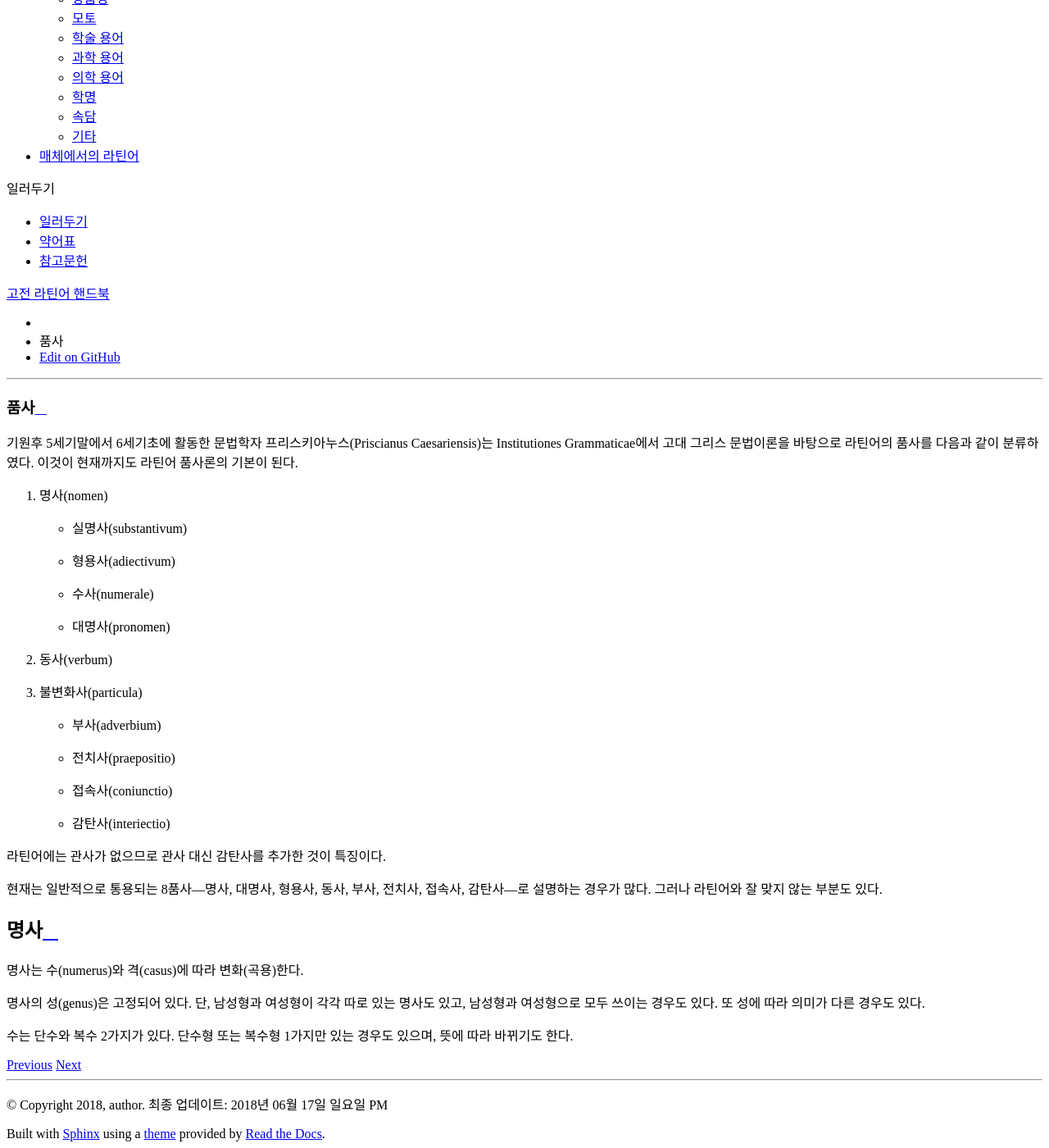
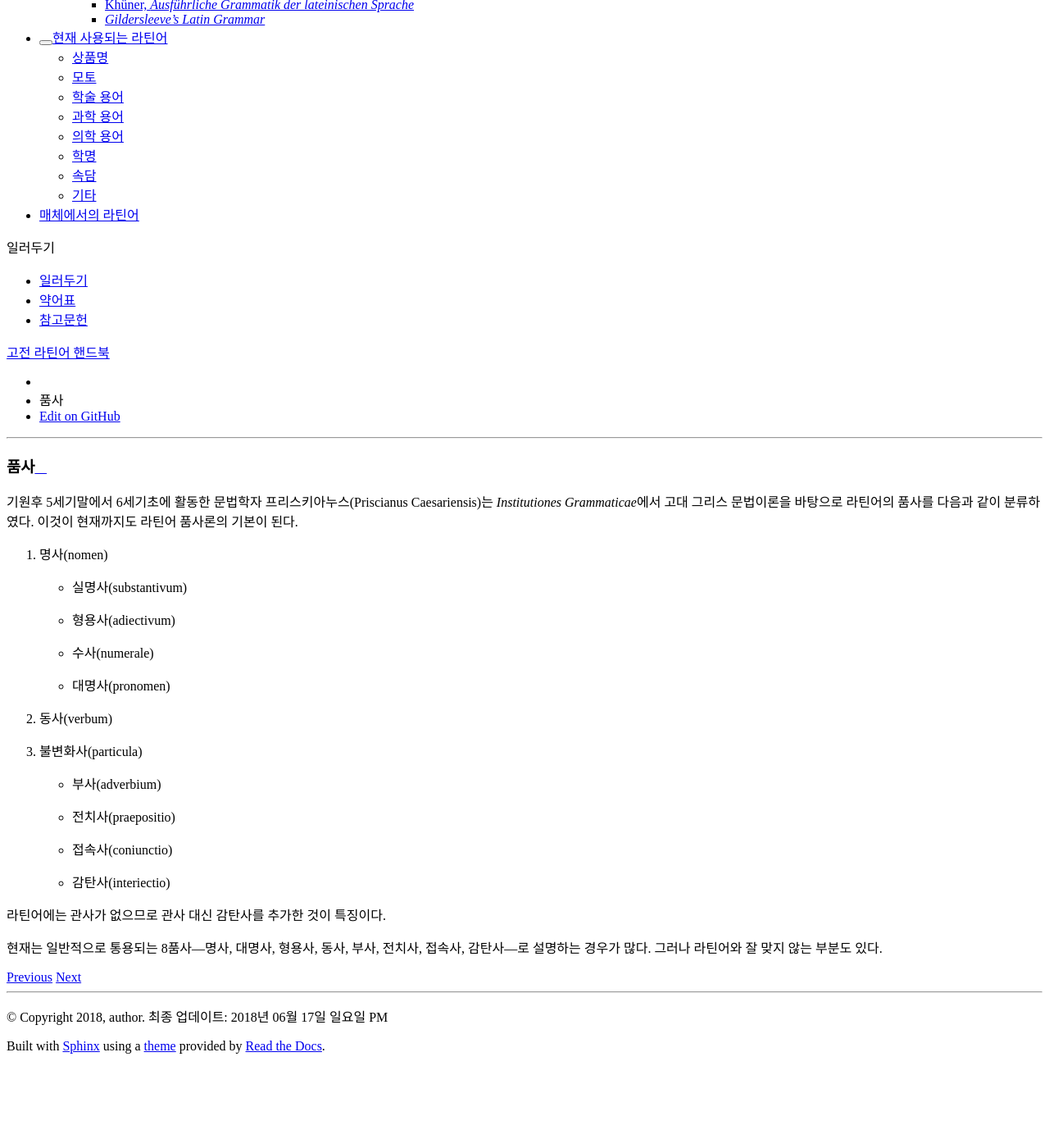
Before and after one commit to kabbala/grammatica_latina, a Sphinx documentation site: the page built from source/pars.rst, in a window 1280 px wide and 1400 px high, scrolled down 7070 px. Shown: the whole window at 82% size. Built offline with Sphinx 7.4.7 and the Read the Docs theme 2.0.0, drawn with Linux system fonts in a browser that asks for light colours; after the commit the page ends 8363 px from its top, so only the background shows below that.

Commit message:
품사 부분 정리

```diff
--- a/source/index.rst
+++ b/source/index.rst
@@ -22,6 +22,8 @@
    :caption: 품사
 
    pars
+   substantivum
+   verbum
 
 .. toctree::
    :maxdepth: 2
--- a/source/pars.rst
+++ b/source/pars.rst
@@ -21,12 +21,3 @@
 라틴어에는 관사가 없으므로 관사 대신 감탄사를 추가한 것이 특징이다.
 
 현재는 일반적으로 통용되는 8품사—명사, 대명사, 형용사, 동사, 부사, 전치사, 접속사, 감탄사—로 설명하는 경우가 많다. 그러나 라틴어와 잘 맞지 않는 부분도 있다.
-
-명사
-----
-
-명사는 수(numerus)와 격(casus)에 따라 변화(곡용)한다.
-
-명사의 성(genus)은 고정되어 있다. 단, 남성형과 여성형이 각각 따로 있는 명사도 있고, 남성형과 여성형으로 모두 쓰이는 경우도 있다. 또 성에 따라 의미가 다른 경우도 있다.
-
-수는 단수와 복수 2가지가 있다. 단수형 또는 복수형 1가지만 있는 경우도 있으며, 뜻에 따라 바뀌기도 한다.
```
Also changed, not shown: other parts of source/pars.rst (+1 -1 lines), source/substantivum.rst (added, +13 -0 lines), source/verbum.rst (added, +9 -0 lines).
